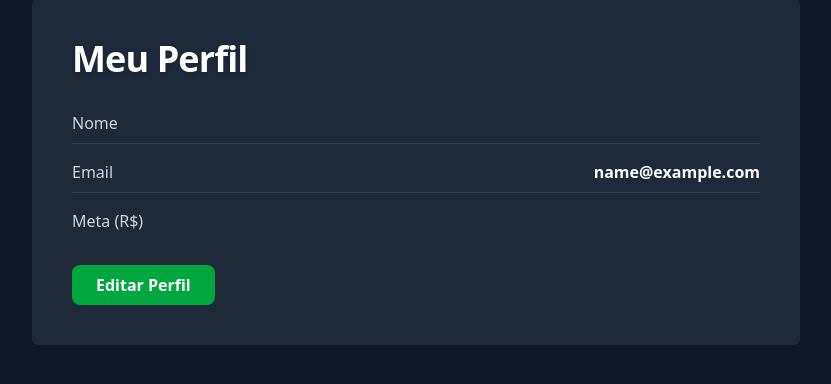
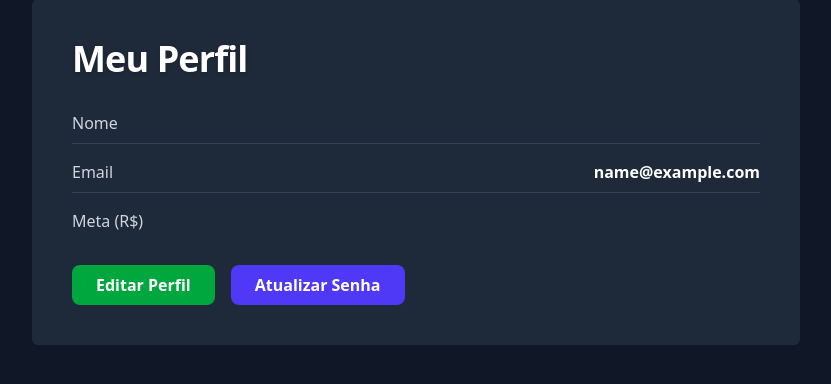
Before and after one commit to Jhonathanfeijo/fingestor, a Django app: page /perfil in a window 1280 px wide. Shown: the part 89-473 px from the top of the page, without its empty margins (224-1055 px from the left). Run offline with Django 5.2, Linux system fonts and the light colour scheme; the visitor is signed in with stand-in values (Sample User, id 1); style sheets or scripts are compiled from the project's sources; parts of the project's set-up code (start-up, migrations or seed data) failed here and were passed over; some libraries are stand-ins or nearby versions.

Commit message:
feat: alterar senha usuario

```diff
--- a/fingestor/urls.py
+++ b/fingestor/urls.py
@@ -13,5 +13,6 @@
     path('transacao/', transacao_views.transacao_lista, name = 'transacoes'),
     path("transacoes/<int:pk>/editar/", transacao_views.transacao_editar, name="transacao-editar"),
     path("transacoes/<int:pk>/excluir/", transacao_views.transacao_excluir, name="transacao-excluir"),
-    path('perfil', usuario_views.perfil, name = 'perfil')
+    path('perfil', usuario_views.perfil, name = 'perfil'),
+    path("perfil/alterar-senha/", usuario_views.alterar_senha, name="alterar-senha")
 ]
--- a/templates/usuario/perfil.html
+++ b/templates/usuario/perfil.html
@@ -27,10 +27,18 @@
       </div>
     </div>
 
-    <button id="editBtn"
-            class="mt-8 px-6 py-2 rounded-lg font-semibold bg-green-600 hover:opacity-70">
-      Editar Perfil
-    </button>
+    <!-- Botões -->
+    <div class="mt-8 flex gap-4">
+      <button id="editBtn"
+              class="px-6 py-2 rounded-lg font-semibold bg-green-600 hover:opacity-70">
+        Editar Perfil
+      </button>
+
+      <button id="pwdBtn"
+              class="px-6 py-2 rounded-lg font-semibold bg-indigo-600 hover:opacity-70">
+        Atualizar Senha
+      </button>
+    </div>
   </div>
 
   {# -------------------- FORMULÁRIO DE EDIÇÃO -------------------- #}
@@ -89,21 +64,61 @@
   </div>
 </section>
 
-{# -------------------- JS para alternar modos -------------------- #}
+{# -------------------- MODAL DE ALTERAR SENHA -------------------- #}
+<div id="pwdModal"
+     class="fixed inset-0 z-50 flex items-center justify-center bg-black/60 backdrop-blur-sm hidden">
+  <div class="w-full max-w-md bg-gray-800 rounded-lg shadow-xl p-6">
+    <h2 class="text-xl font-bold text-white mb-4">Alterar Senha</h2>
+
+    <form action="{% url 'alterar-senha' %}" method="post" class="space-y-4">
+      {% csrf_token %}
+      <div>
+        <label class="block mb-1 font-semibold text-gray-200">Senha Atual</label>
+        <input type="password" name="senha_atual"
+               class="w-full p-2 rounded bg-gray-700 text-white focus:outline-none focus:ring-2 focus:ring-blue-500"
+               required>
+      </div>
+      <div>
+        <label class="block mb-1 font-semibold text-gray-200">Nova Senha</label>
+        <input type="password" name="nova_senha1"
+               class="w-full p-2 rounded bg-gray-700 text-white focus:outline-none focus:ring-2 focus:ring-blue-500"
+               required>
+      </div>
+      <div>
+        <label class="block mb-1 font-semibold text-gray-200">Confirmar Nova Senha</label>
+        <input type="password" name="nova_senha2"
+               class="w-full p-2 rounded bg-gray-700 text-white focus:outline-none focus:ring-2 focus:ring-blue-500"
+               required>
+      </div>
+
+      <div class="pt-4 flex gap-4 justify-end">
+        <button type="button" id="pwdCancel"
+                class="px-4 py-2 rounded bg-slate-600/70 hover:bg-slate-600 font-semibold">
+          Cancelar
+        </button>
+        <button type="submit"
+                class="px-4 py-2 rounded bg-green-600 hover:opacity-70 font-semibold">
+          Salvar
+        </button>
+      </div>
+    </form>
+  </div>
+</div>
+
+{# -------------------- JS para alternar modos / modal -------------------- #}
 <script>
 const viewDiv   = document.getElementById('viewProfile');
 const editDiv   = document.getElementById('editProfile');
 const editBtn   = document.getElementById('editBtn');
 const cancelBtn = document.getElementById('cancelBtn');
+const pwdBtn    = document.getElementById('pwdBtn');
+const pwdModal  = document.getElementById('pwdModal');
+const pwdCancel = document.getElementById('pwdCancel');
 
-editBtn.addEventListener('click', () => {
-  viewDiv.classList.add('hidden');
-  editDiv.classList.remove('hidden');
-});
+editBtn .onclick = () => { viewDiv.classList.add('hidden'); editDiv.classList.remove('hidden'); };
+cancelBtn.onclick = () => { editDiv.classList.add('hidden'); viewDiv.classList.remove('hidden'); };
 
-cancelBtn.addEventListener('click', () => {
-  editDiv.classList.add('hidden');
-  viewDiv.classList.remove('hidden');
-});
+pwdBtn  .onclick = () => pwdModal.classList.remove('hidden');
+pwdCancel.onclick = () => pwdModal.classList.add('hidden');
 </script>
 {% endblock content %}
--- a/usuario/views.py
+++ b/usuario/views.py
@@ -3,14 +3,13 @@
 # Create your views here.
 from decimal import Decimal      # para garantir tipo correto do campo meta
 from django.contrib import messages
-from django.contrib.auth import authenticate, login
+from django.contrib.auth import authenticate, login, update_session_auth_hash
 from django.contrib.auth.decorators import login_required
 from django.http import HttpResponse
 from django.shortcuts import render, redirect
 
 from .forms import FormRegistroUsuario, PerfilForm
 from .models import Usuario
-
 
 def home(request):
     return render(request, "home.html")
@@ -71,3 +70,22 @@
         form = PerfilForm(instance=request.user)
 
     return render(request, "usuario/perfil.html", {"form": form})
+
+@login_required
+def alterar_senha(request):
+    if request.method == "POST":
+        atual = request.POST.get("senha_atual")
+        nova1 = request.POST.get("nova_senha1")
+        nova2 = request.POST.get("nova_senha2")
+
+        if not request.user.check_password(atual):
+            messages.error(request, "Senha atual incorreta.")
+        elif nova1 != nova2:
+            messages.error(request, "As novas senhas não conferem.")
+        else:
+            request.user.set_password(nova1)
+            request.user.save()
+            update_session_auth_hash(request, request.user)  # mantém login
+            messages.success(request, "Senha alterada com sucesso!")
+
+    return redirect("perfil")            # volta para /perfil/
```
Also changed, not shown: other parts of templates/usuario/perfil.html (+1 -34 lines), theme/static/css/dist/styles.css.
